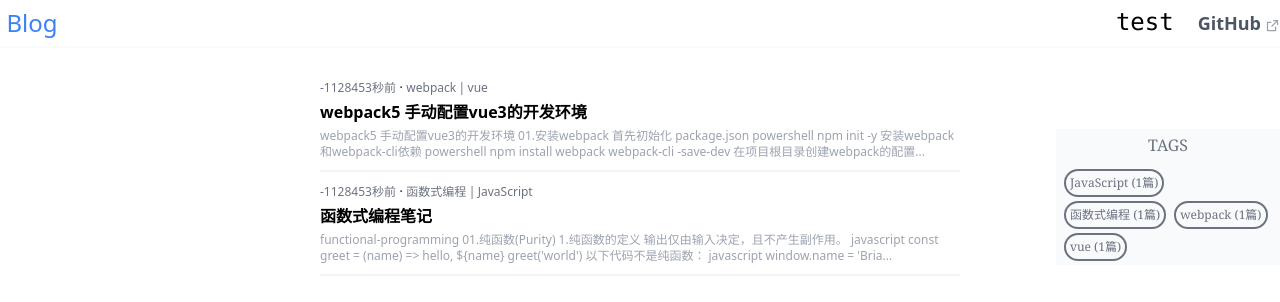
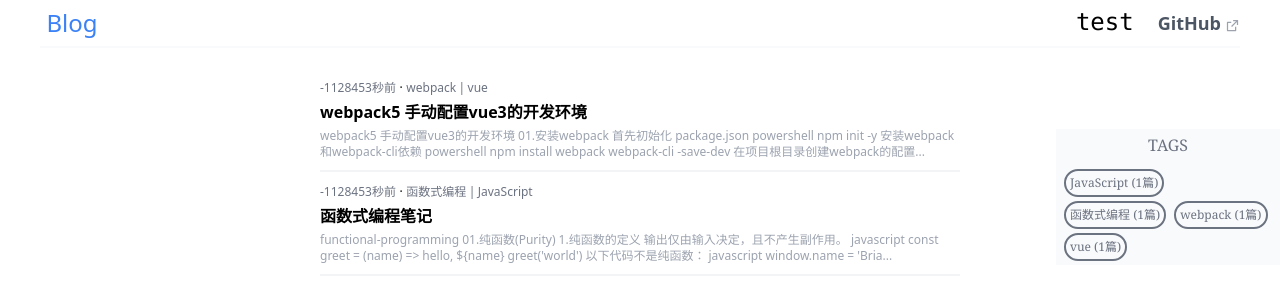
Before and after one commit to mudssky/mudssky.github.io, a Next.js app: page / in a window 1280 px wide. Shown: the top 302 px of the page. Built offline with nearby package versions, Linux system fonts and the light colour scheme; what @tailwindcss/typography would draw is missing.

Commit message:
✨ feat: adjust size

```diff
--- a/components/header/header.tsx
+++ b/components/header/header.tsx
@@ -3,7 +3,13 @@ import Link from 'next/link'
 
 export default function Header(props: any) {
   return (
-    <div className="flex justify-between border-b-2 border-gray-50 h-12">
+    <div>
+      <div
+        className="m-auto flex justify-between border-b-2 border-gray-50 h-12"
+        style={{
+          maxWidth: '1200px',
+        }}
+      >
         <div
           className="w-16 flex items-center justify-center text-2xl text-blue-500"
           onClick={props.handleLogoClick}
@@ -30,5 +36,6 @@ export default function Header(props: any) {
           </a>
         </div>
       </div>
+    </div>
   )
 }
--- a/components/layout.tsx
+++ b/components/layout.tsx
@@ -9,6 +9,12 @@ export const siteTitle = 'Next.js Sample Website'
 export default function Layout(props: any) {
   return (
     <div>
+      <div
+        style={{
+          maxWidth: '1920px',
+        }}
+        className="m-auto"
+      >
         <Head>
           <link rel="icon" href="/favicon.ico" />
           <meta
@@ -25,5 +31,6 @@ export default function Layout(props: any) {
         <Header handleLogoClick={props.handleLogoClick}></Header>
         <main className={props.className}>{props.children}</main>
       </div>
+    </div>
   )
 }
```
Lines whose indentation alone changed are shown as unchanged.
